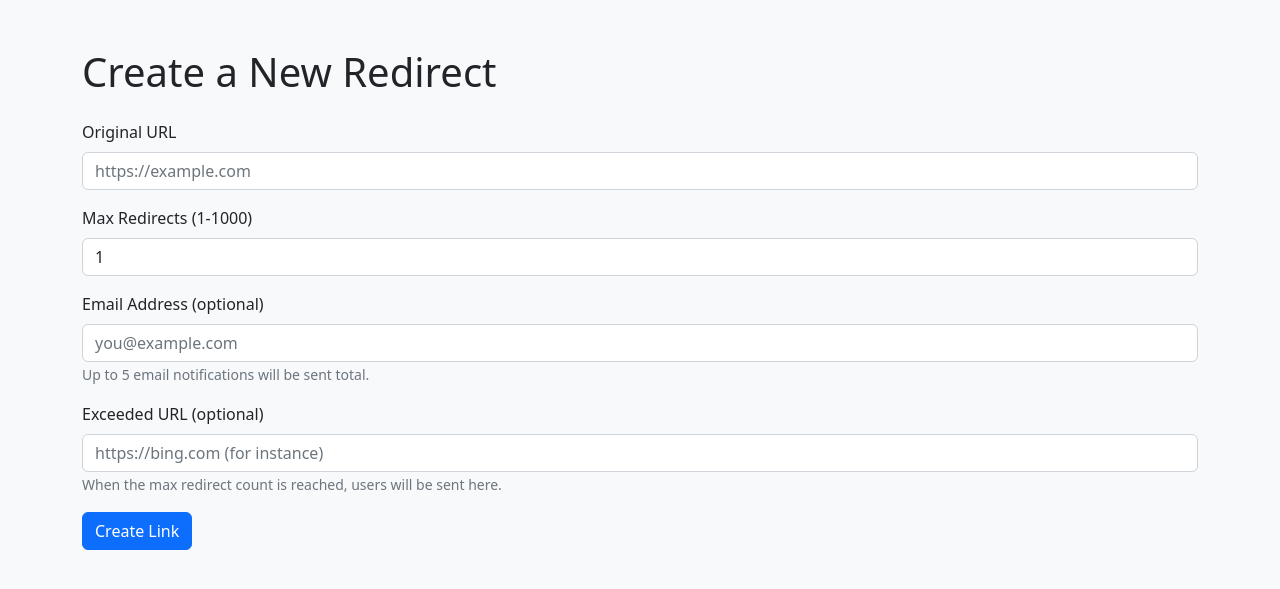
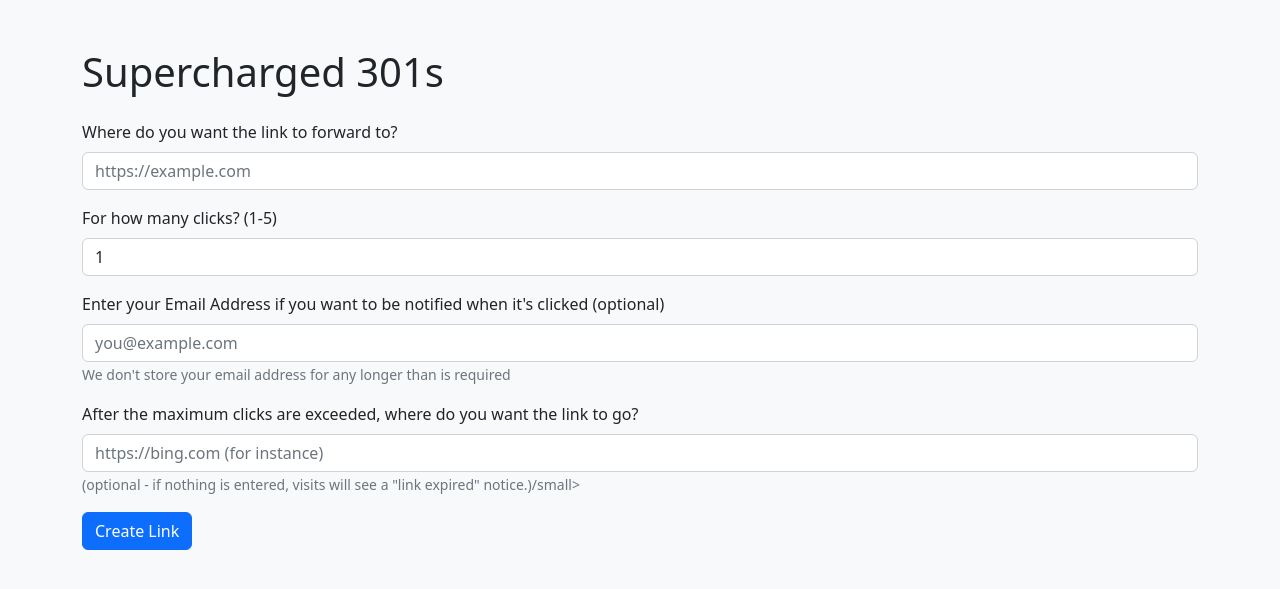
Before and after one commit to tom-geraghty/301er, a Flask app: page / in a window 1280 px wide. Shown: the top 589 px of the page. Run offline with Flask 3, Linux system fonts and the light colour scheme.

Commit message:
Update index.html
usability tweaks

```diff
--- a/templates/index.html
+++ b/templates/index.html
@@ -8,7 +8,7 @@
 </head>
 <body class="bg-light">
 <div class="container py-5">
-  <h1 class="mb-4">Create a New Redirect</h1>
+  <h1 class="mb-4">Supercharged 301s</h1>
 
   {% if error %}
     <div class="alert alert-danger" role="alert">
@@ -24,24 +24,24 @@
 
   <form method="POST" action="/">
     <div class="mb-3">
-      <label for="original_url" class="form-label">Original URL</label>
+      <label for="original_url" class="form-label">Where do you want the link to forward to?</label>
       <input type="text" class="form-control" id="original_url" name="original_url"
              placeholder="https://example.com" required>
     </div>
     <div class="mb-3">
-      <label for="max_redirects" class="form-label">Max Redirects (1-1000)</label>
+      <label for="max_redirects" class="form-label">For how many clicks? (1-5)</label>
       <input type="number" class="form-control" id="max_redirects" name="max_redirects" value="1" min="1" max="1000">
     </div>
     <div class="mb-3">
-      <label for="trigger_email" class="form-label">Email Address (optional)</label>
+      <label for="trigger_email" class="form-label">Enter your Email Address if you want to be notified when it's clicked (optional)</label>
       <input type="email" class="form-control" id="trigger_email" name="trigger_email" placeholder="you@example.com">
-      <small class="text-muted">Up to 5 email notifications will be sent total.</small>
+      <small class="text-muted">We don't store your email address for any longer than is required</small>
     </div>
     <div class="mb-3">
-      <label for="exceeded_url" class="form-label">Exceeded URL (optional)</label>
+      <label for="exceeded_url" class="form-label">After the maximum clicks are exceeded, where do you want the link to go?</label>
       <input type="url" class="form-control" id="exceeded_url" name="exceeded_url"
              placeholder="https://bing.com (for instance)">
-      <small class="text-muted">When the max redirect count is reached, users will be sent here.</small>
+      <small class="text-muted">(optional - if nothing is entered, visits will see a "link expired" notice.)/small>
     </div>
     <button type="submit" class="btn btn-primary">Create Link</button>
   </form>
```
